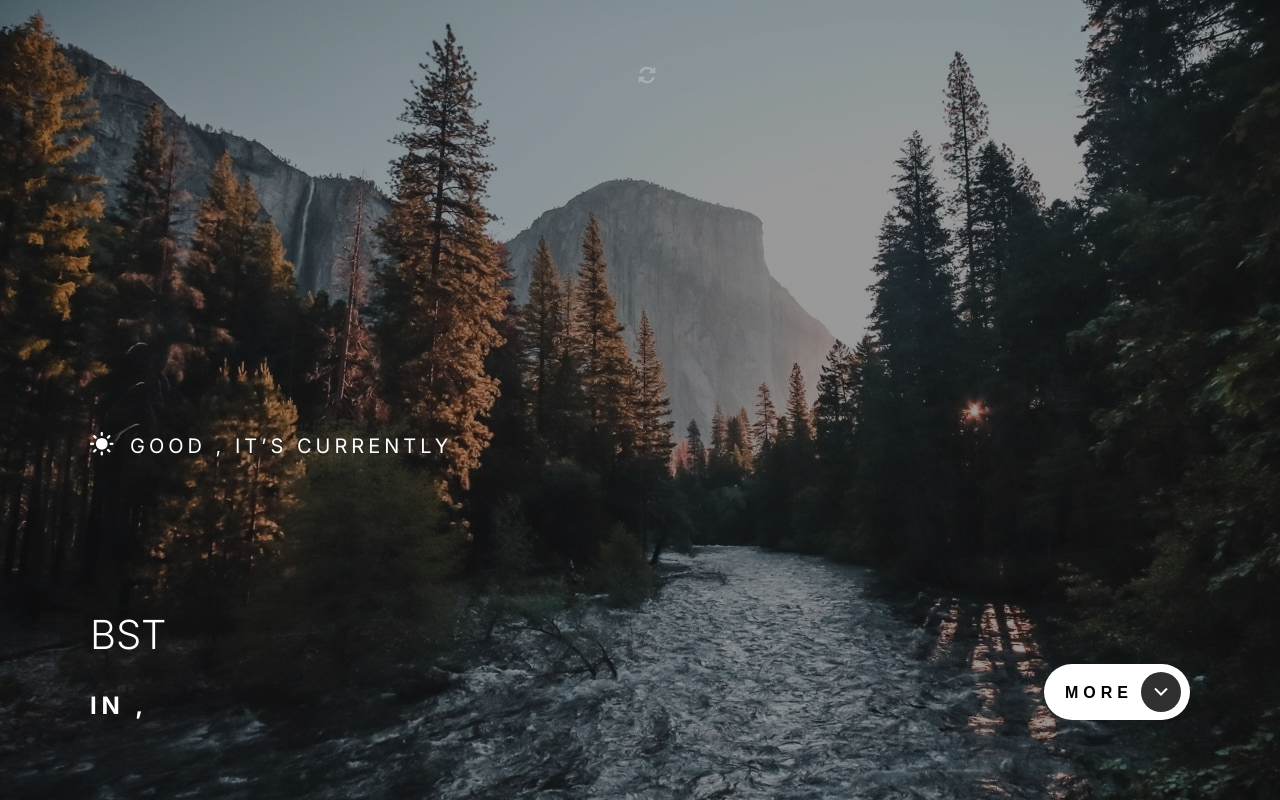
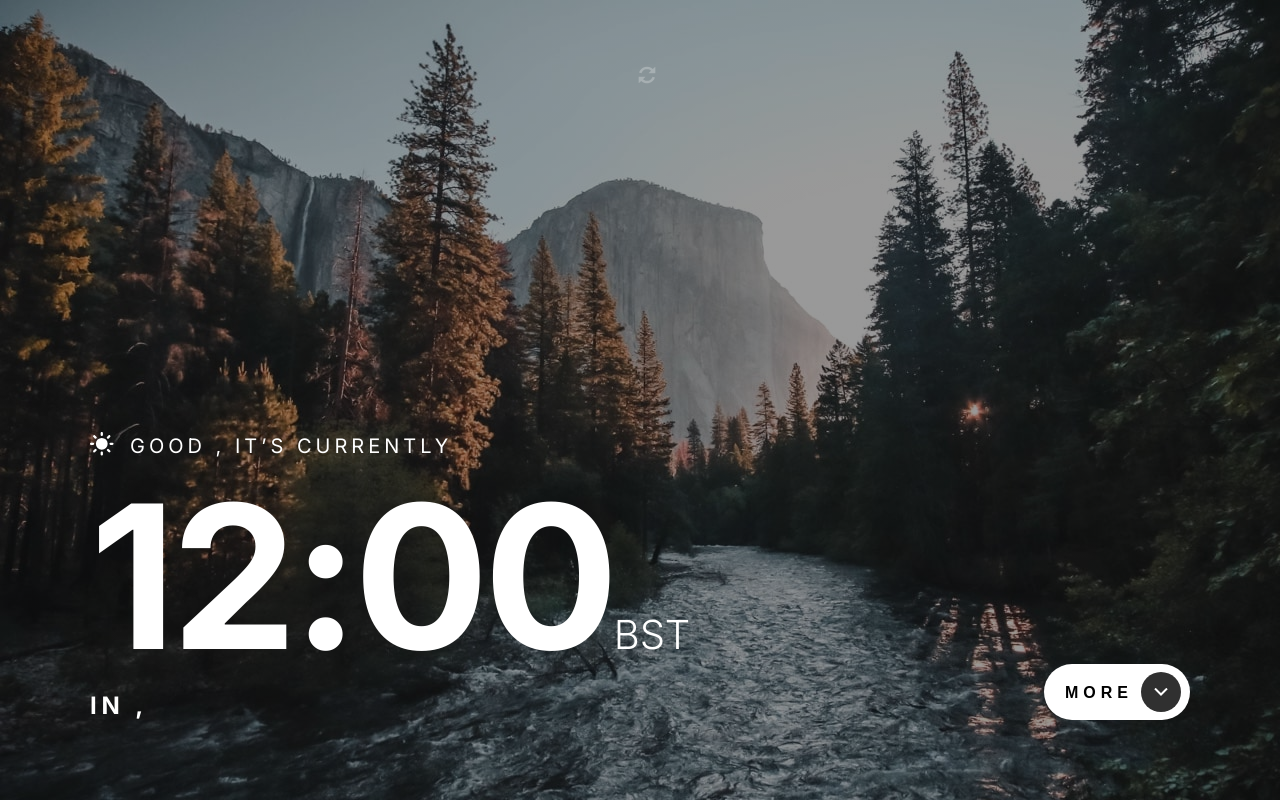
Before and after one commit to SimpleLuke/clock-app, a React (Create React App) app: page / in a window 1280 px wide. Built offline with nearby package versions, Linux system fonts and the light colour scheme; no server answers.

Commit message:
Add fallback value to clock time

```diff
--- a/src/components/Info.tsx
+++ b/src/components/Info.tsx
@@ -102,7 +102,7 @@ const Info = () => {
         </div>
         <div className="info__clock">
           <h1>
-            <span className="info__clock__time">{time}</span>
+            <span className="info__clock__time">{time ? time : "12:00"}</span>
             <span className="info__clock__zone">
               {timeData ? timeData!.abbreviation : "BST"}
             </span>
```
